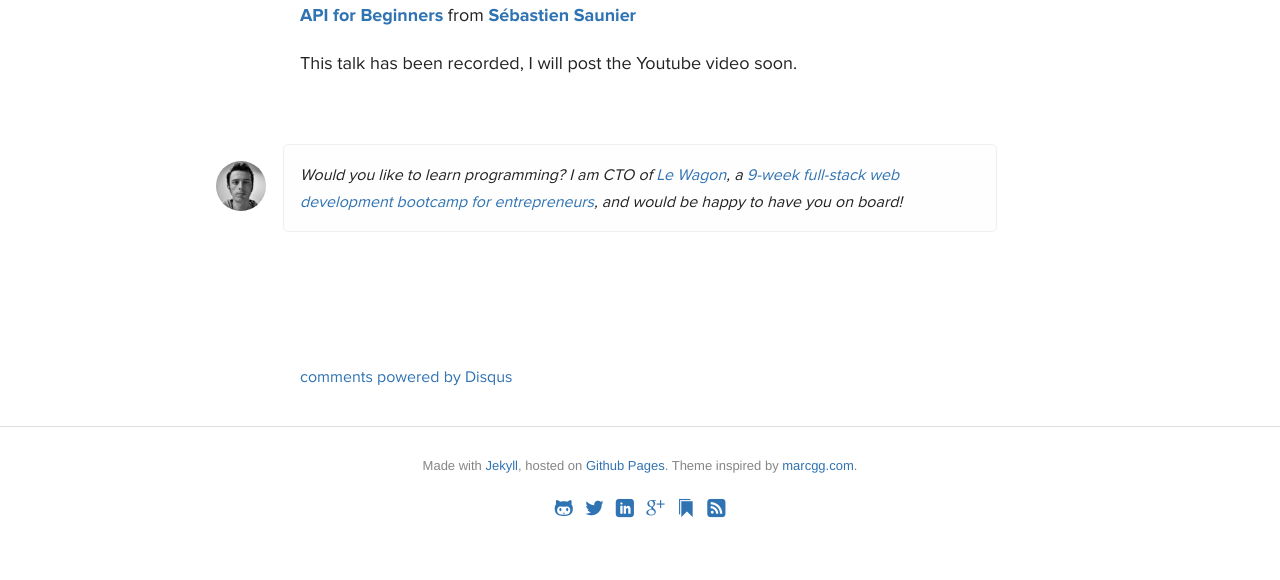
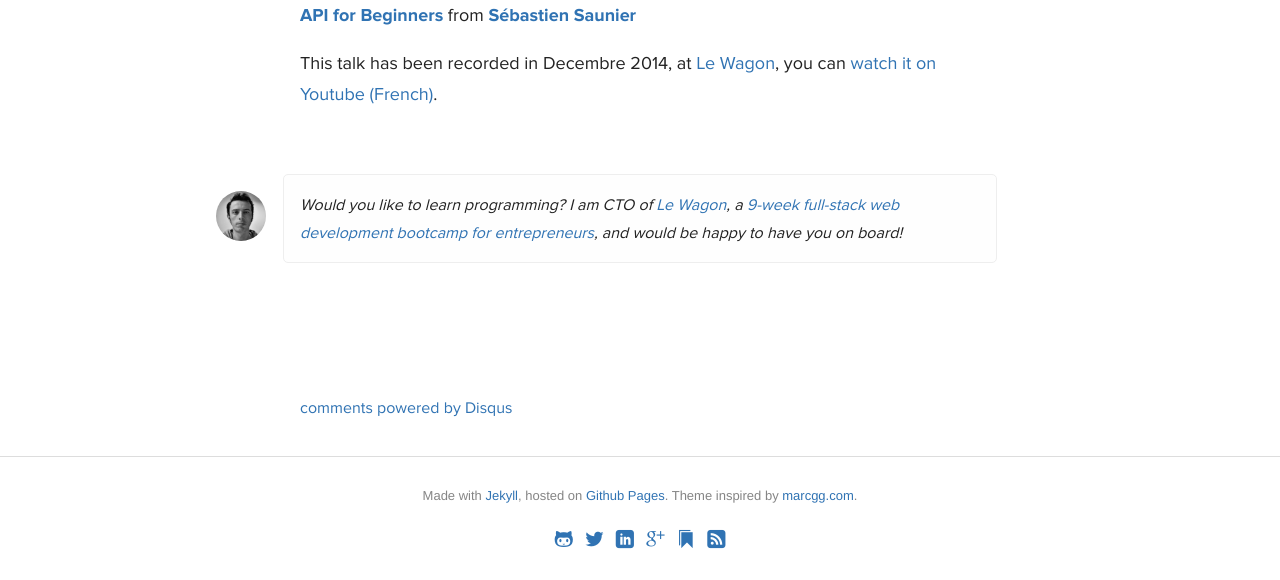
Before and after one commit to ssaunier/ssaunier.github.io, a Jekyll site: the page built from _posts/2014-12-20-api-for-beginners.markdown, in a window 1280 px wide and 900 px high, scrolled down 1027 px, cut to the strip 320-900 px from the top of the window. Built offline with Jekyll 4.4.1, drawn with Linux system fonts in a browser that asks for light colours; Markdown is read by kramdown in place of the engine named in the settings; comment, search, counter and statistics services are not loaded; before the commit the page ends 1896 px from its top, so only the background shows below that.

Commit message:
Solve conflicts

```diff
--- a/_posts/2014-12-20-api-for-beginners.markdown
+++ b/_posts/2014-12-20-api-for-beginners.markdown
@@ -10,4 +10,5 @@
 
 <iframe src="//www.slideshare.net/slideshow/embed_code/42874896" class="slideshare" frameborder="0" marginwidth="0" marginheight="0" scrolling="no" style="border:1px solid #CCC; border-width:1px; margin-bottom:5px; max-width: 100%;" allowfullscreen> </iframe> <div style="margin-bottom:5px"> <strong> <a href="//fr.slideshare.net/ssaunier/api-for-beginners" title="API for Beginners" target="_blank">API for Beginners</a> </strong> from <strong><a href="//www.slideshare.net/ssaunier" target="_blank">Sébastien Saunier</a></strong> </div>
 
-This talk has been recorded, I will post the Youtube video soon.
+This talk has been recorded in Decembre 2014, at [Le Wagon](http://www.lewagon.org),
+you can [watch it on Youtube (French)](https://www.youtube.com/watch?v=0FQ6w4CO5Nw).
```
